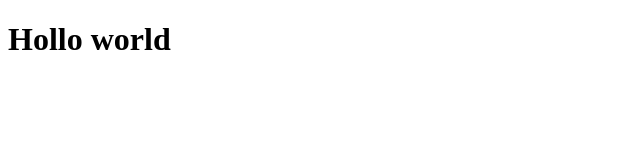
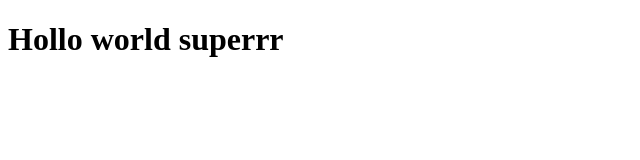
Before and after one commit to OlgaGabueva/coursera-test, a plain HTML site: page site/index.html in a window 1280 px wide. Shown: the whole page, without its empty margins (0-640 px from the left). Drawn offline with Linux system fonts and the light colour scheme.

Commit message:
Small addition

```diff
--- a/site/index.html
+++ b/site/index.html
@@ -7,6 +7,6 @@
  	<title> Hello Coursera!</title>
  </head>
  <body>
- <h1> Hollo world</h1>
+ <h1> Hollo world superrr</h1>
  </body>
  </html>
```
